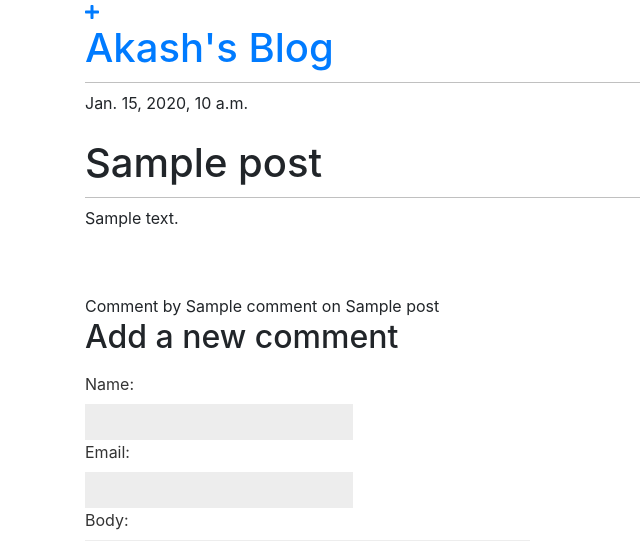
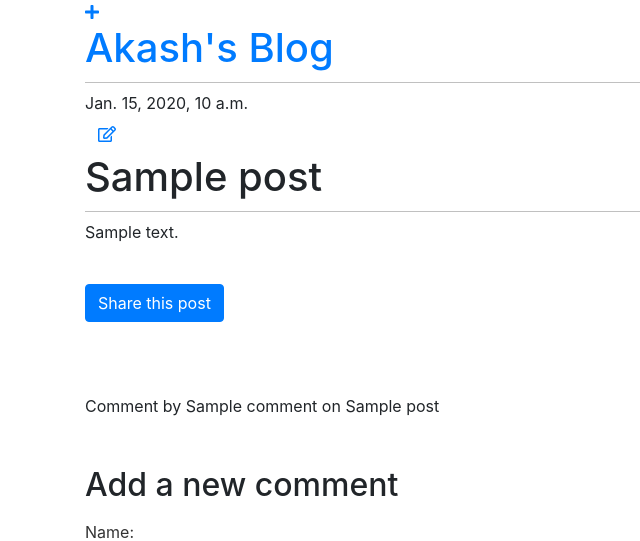
Before and after one commit to CruiseDevice/my-blog-in-django, a Django app: page /post/1/ in a window 1280 px wide. Shown: the top 541 px of the page, without its empty margins (0-640 px from the left). Run offline with Django 3.2, Linux system fonts and the light colour scheme; tables that the repository leaves empty hold one stand-in row (values such as "Sample post"); some libraries are stand-ins or nearby versions.

Commit message:
include title in html

```diff
--- a/blog/templates/blog/post/post_detail.html
+++ b/blog/templates/blog/post/post_detail.html
@@ -1,4 +1,9 @@
 {% extends 'blog/base.html' %}
+{% block title %}
+  {% if post.title %}
+    {{post.title}}
+  {% endif %}
+{% endblock %}
 {% block content %}
   <div class="post">
     {% if post.published_date %}
@@ -6,10 +11,15 @@
         {{ post.published_date }}
       </div>
     {% endif %}
-    <a class="btn btn-default" href="{% url 'post_edit' pk=post.pk %}"><span class="glyphicon glyphicon-pencil"></span></a>
+    <a class="btn btn-default" href="{% url 'post_edit' pk=post.pk %}"><span class="far fa-edit"></span></a>
     <h1>{{ post.title }}</h1>
     <p>{{ post.text|linebreaksbr }}</p>
   </div>
+  <br>
+  <div class = "share_post">
+    <a href="" class = "btn btn-primary">Share this post</a>
+  </div>
+  <br>
   <div class = "display_comments">
     {% for comment in comments %}
       <br>
@@ -17,7 +27,8 @@
       {{comment}}
     {% endfor %}
   </div>
-
+  <br>
+  <br>
   <div class = "add_new_comment">
     {% if new_comment %}
 
--- a/blog/templates/blog/post/post_draft_list.html
+++ b/blog/templates/blog/post/post_draft_list.html
@@ -1,4 +1,7 @@
 {% extends 'blog/base.html' %}
+{% block title %}
+  Draft List
+{% endblock %}
 {% block content %}
   {% for post in posts %}
     <div class="post">
--- a/blog/templates/blog/post/post_list.html
+++ b/blog/templates/blog/post/post_list.html
@@ -1,4 +1,7 @@
 {% extends 'blog/base.html' %}
+{% block title %}
+    Akash's Blog
+{% endblock %}
 {% block content %}
 {% for post in posts %}
 <div class = "well">
```
Also changed, not shown: blog/templates/blog/post/post_edit.html (+6 -1 lines).
